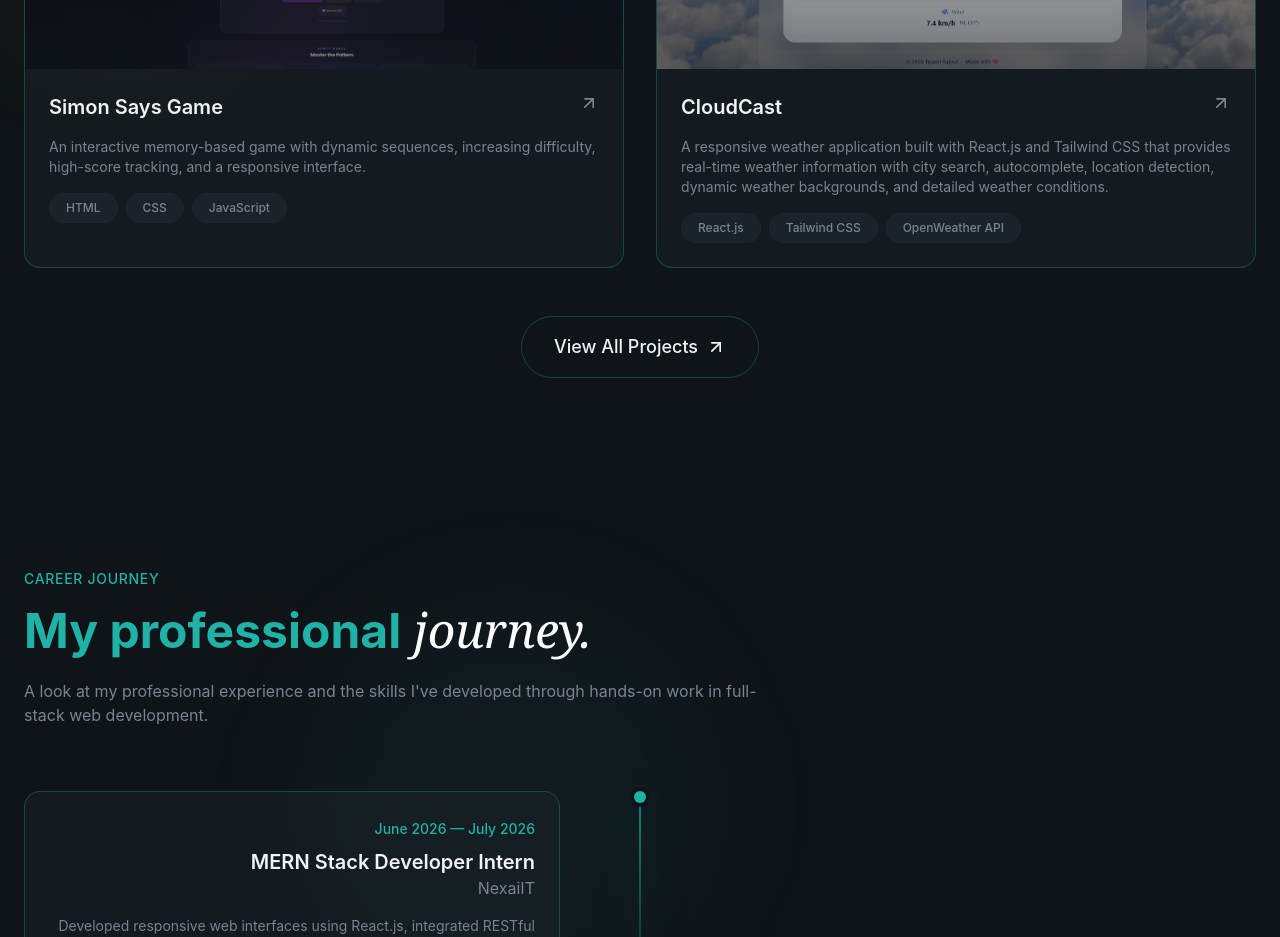
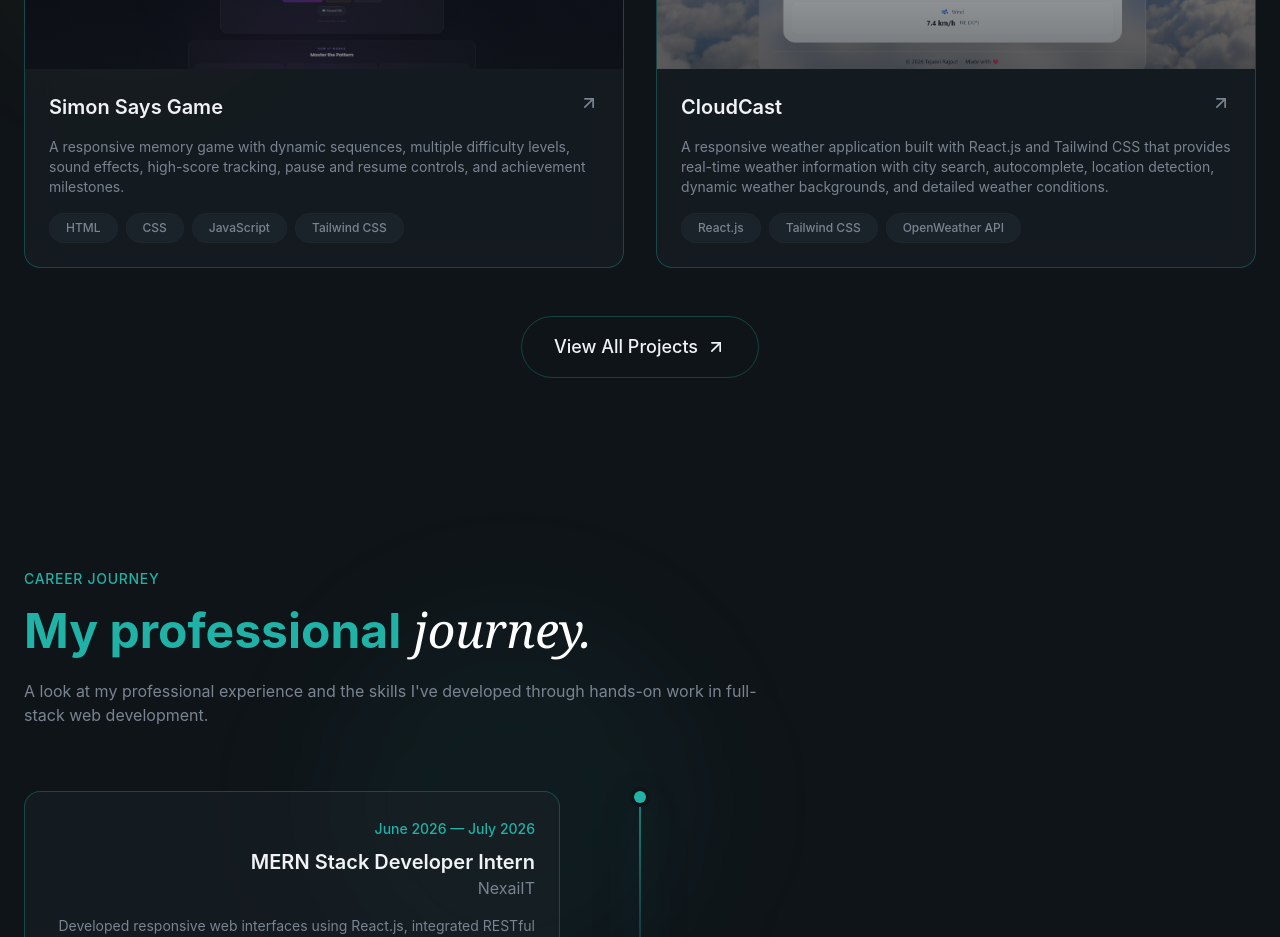
Before and after one commit to tejasvirajput/react-tailwind-personal-portfolio, a React (Vite) app: page / in a window 1280 px wide. Shown: the part 3140-4077 px from the top of the page. Built offline with nearby package versions, Linux system fonts and the light colour scheme.

Commit message:
Update Projects.jsx

```diff
--- a/src/sections/Projects.jsx
+++ b/src/sections/Projects.jsx
@@ -32,9 +32,9 @@ const projects = [
   {
     title: "Simon Says Game",
     description:
-      "An interactive memory-based game with dynamic sequences, increasing difficulty, high-score tracking, and a responsive interface.",
+      "A responsive memory game with dynamic sequences, multiple difficulty levels, sound effects, high-score tracking, pause and resume controls, and achievement milestones.",
     image: "/projects/project3.png",
-    tags: ["HTML", "CSS", "JavaScript"],
+    tags: ["HTML", "CSS", "JavaScript", "Tailwind CSS"],
     link: "https://simon-says-beta-lyart.vercel.app/",
     github: "https://github.com/tejasvirajput/Simon-Says.git",
   },
```
